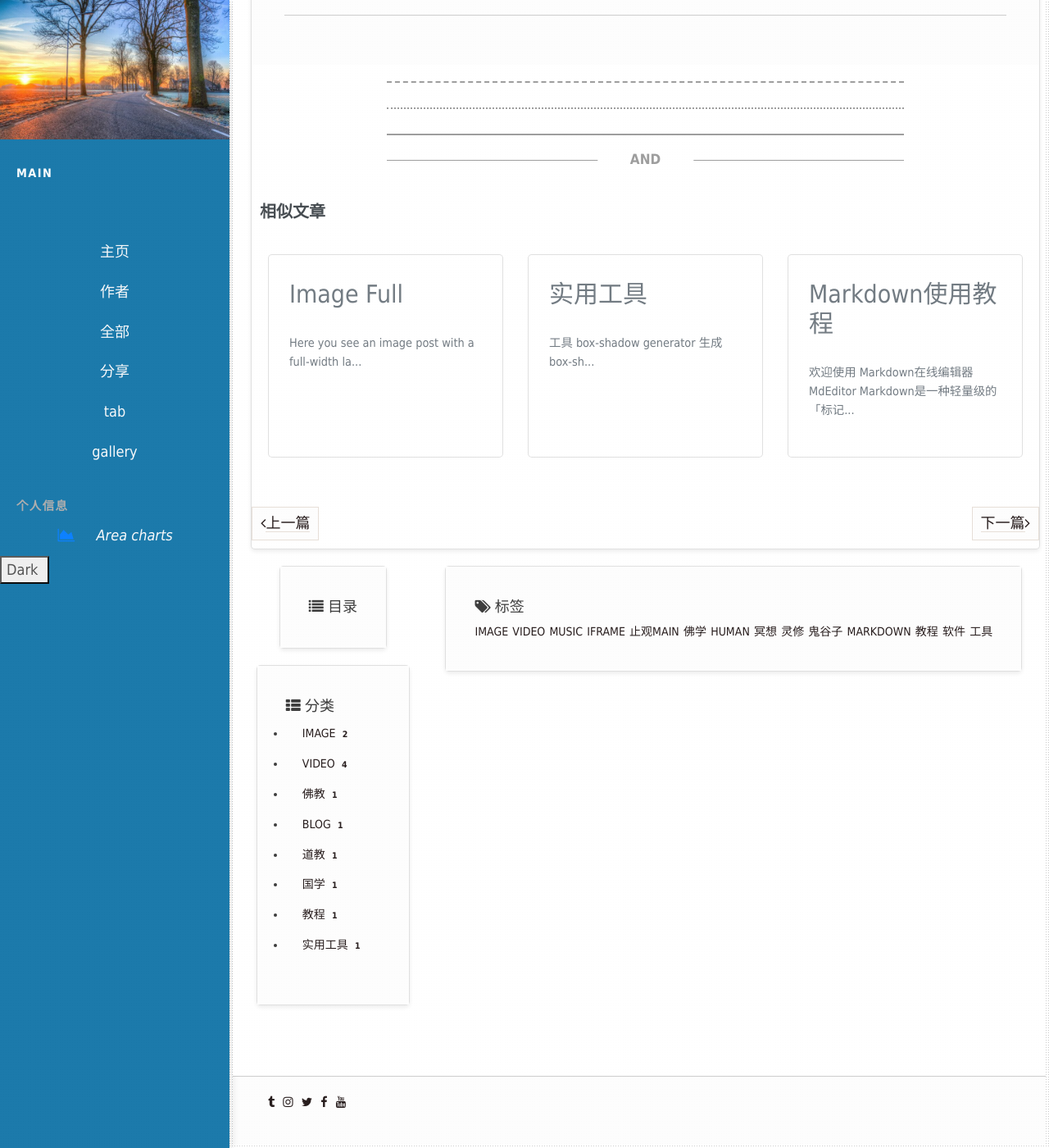
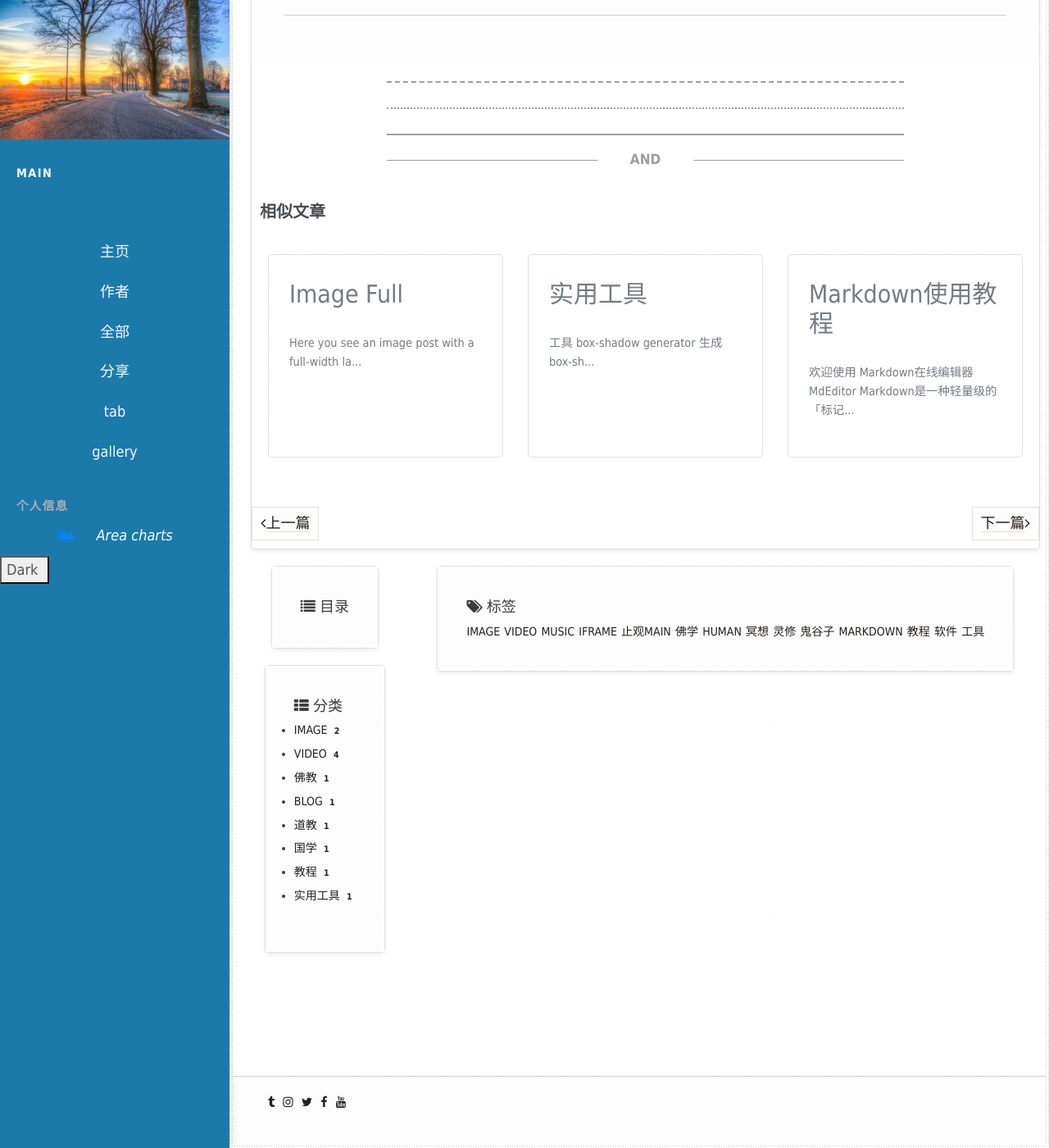
Before and after one commit to nengwuzhi/nengwuzhi.github.ioce, a Jekyll site: the page built from _posts/2015-02-07-img.md, in a window 1280 px wide and 1400 px high, scrolled down 710 px. Shown: the whole window at 82% size. Built offline with Jekyll 4.4.1, drawn with Linux system fonts in a browser that asks for light colours; nearby versions of some CDN libraries; comment, search, counter and statistics services are not loaded.

Commit message:
Update main.css

```diff
--- a/css/main.css
+++ b/css/main.css
@@ -3337,7 +3337,7 @@
 }
 
 .widget ul li {
-	    padding: 4px 20px;
+	    padding: 0;
 }
 
 pre,.highlight pre,.highlight .hll {
```
